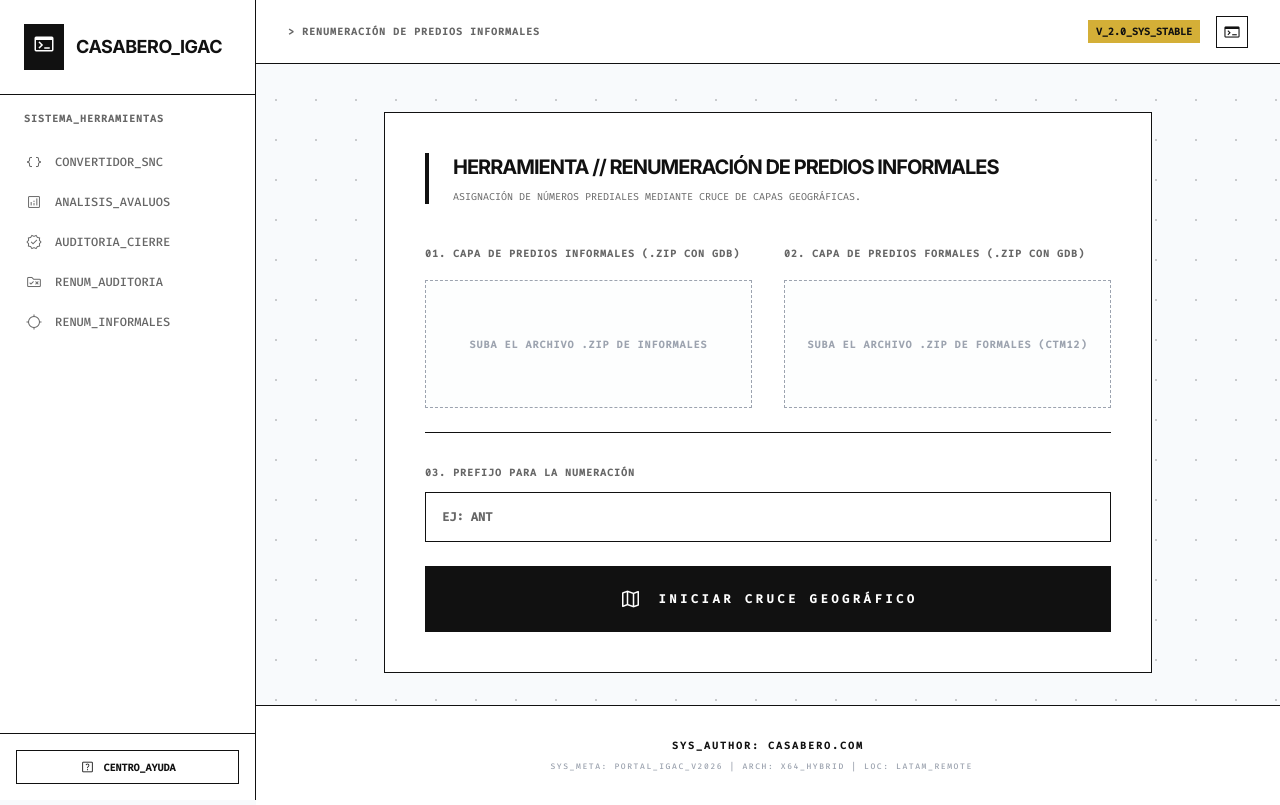
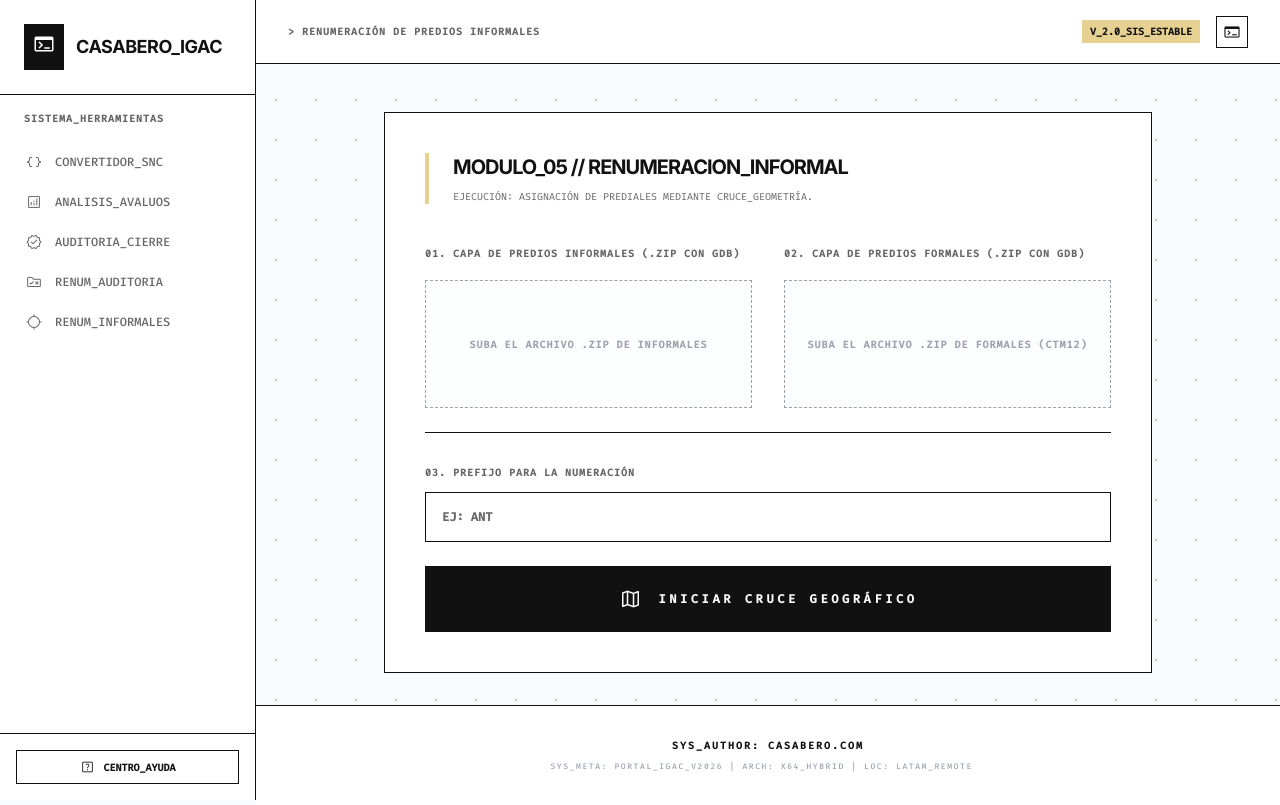
Before and after one commit to casabero/igac-portal, a Flask app: template templates/informales_tool.html in a window 1280 px wide. Run offline with Flask 3, Linux system fonts and the light colour scheme; the template is opened without the code that fills it, so the values that code supplies are empty; some libraries are stand-ins or nearby versions.

Commit message:
style: branding update 2.0 - spanish localization and new accent color (#e7d192)

```diff
--- a/modules/auditoria_maestra.py
+++ b/modules/auditoria_maestra.py
@@ -298,7 +298,7 @@ def procesar_auditoria(files_dict, pct_incremento, zona_filtro='General'):
 
 class AuditoriaPDF(FPDF):
     def header(self):
-        self.set_fill_color(17, 24, 39)
+        self.set_fill_color(17, 17, 17)
         self.rect(0, 0, 216, 35, 'F')
         self.set_y(12)
         self.set_font('Helvetica', 'B', 16)
@@ -312,7 +312,7 @@ class AuditoriaPDF(FPDF):
         self.set_y(-20); self.set_draw_color(229, 231, 235)
         self.line(20, self.get_y(), 196, self.get_y()); self.ln(2)
         self.set_font('Helvetica', 'I', 7); self.set_text_color(156, 163, 175)
-        self.cell(0, 10, 'by casabero', 0, 0, 'L')
+        self.cell(0, 10, 'sys_author: CASABERO.COM', 0, 0, 'L')
         self.cell(0, 10, f'Página {self.page_no()}', 0, 0, 'R')
 
 def generar_pdf_auditoria(resultados):
@@ -338,8 +338,8 @@ def generar_pdf_auditoria(resultados):
 
     if 'variaciones_all' in resultados and resultados['variaciones_all']:
         try:
-            plt.figure(figsize=(6, 3))
-            plt.boxplot(resultados['variaciones_all'], vert=False, patch_artist=True, boxprops=dict(facecolor='#EEF2FF', color='#4F46E5'), medianprops=dict(color='#EF4444'))
+            plt.figure(figsize=(6, 3), facecolor='white')
+            plt.boxplot(resultados['variaciones_all'], vert=False, patch_artist=True, boxprops=dict(facecolor='#F3F4F6', color='#111111'), medianprops=dict(color='#e7d192'))
             plt.title('Distribución de % Variación', fontsize=10); plt.xlabel('% Variación', fontsize=8)
             plt.grid(axis='x', linestyle='--', alpha=0.7); plt.tight_layout()
             img_buf = io.BytesIO(); plt.savefig(img_buf, format='png', dpi=150); plt.close(); img_buf.seek(0)
--- a/modules/renumeracion_auditor.py
+++ b/modules/renumeracion_auditor.py
@@ -231,13 +231,13 @@ import matplotlib.pyplot as plt
 
 class AuditoriaRenumeracionPDF(FPDF):
     def header(self):
-        self.set_fill_color(17, 24, 39); self.rect(0, 0, 216, 35, 'F'); self.set_y(12); self.set_font('Helvetica', 'B', 16); self.set_text_color(255, 255, 255); self.cell(0, 10, 'REPORTE DE RENUMERACIÓN - IGAC', 0, 1, 'C')
+        self.set_fill_color(17, 17, 17); self.rect(0, 0, 216, 35, 'F'); self.set_y(12); self.set_font('Helvetica', 'B', 16); self.set_text_color(255, 255, 255); self.cell(0, 10, 'REPORTE DE RENUMERACIÓN - IGAC', 0, 1, 'C')
         self.set_font('Helvetica', '', 8); self.set_text_color(156, 163, 175); self.cell(0, 5, 'SISTEMA DE AUDITORÍA CATASTRAL MULTIPROPÓSITO', 0, 1, 'C'); self.ln(15)
 
     def footer(self):
         self.set_y(-20); self.set_draw_color(229, 231, 235); self.line(20, self.get_y(), 196, self.get_y()); self.ln(2)
         self.set_font('Helvetica', 'I', 7); self.set_text_color(156, 163, 175)
-        self.cell(0, 10, 'by casabero', 0, 0, 'L'); self.cell(0, 10, f'Página {self.page_no()}', 0, 0, 'R')
+        self.cell(0, 10, 'sys_author: CASABERO.COM', 0, 0, 'L'); self.cell(0, 10, f'Página {self.page_no()}', 0, 0, 'R')
 
 def generar_pdf_renumeracion(resultados):
     """Genera un reporte PDF detallado"""
@@ -277,7 +277,7 @@ def generar_pdf_renumeracion(resultados):
         l_g = resultados.get('logs_geo', {}); s_g = l_g.get('stats_geo', {}) if isinstance(l_g, dict) else {}
         if s_g:
             try:
-                plt.figure(figsize=(6, 4)); plt.pie([s_g['coincidencias'], s_g['sin_mapa'], s_g['sobran_gdb']], labels=['Consistentes', 'Faltan GDB', 'Sobran GDB'], autopct='%1.1f%%', startangle=140, colors=['#22c55e', '#ef4444', '#f59e0b']); plt.title('Consistencia Datos vs Mapas', fontsize=11, color='#475569'); i_b = io.BytesIO(); plt.savefig(i_b, format='png', dpi=150); plt.close(); i_b.seek(0); pdf.add_page(); pdf.image(i_b, x=45, w=120); pdf.ln(5)
+                plt.figure(figsize=(6, 4)); plt.pie([s_g['coincidencias'], s_g['sin_mapa'], s_g['sobran_gdb']], labels=['Consistentes', 'Faltan GDB', 'Sobran GDB'], autopct='%1.1f%%', startangle=140, colors=['#111111', '#e7d192', '#666666']); plt.title('Consistencia Datos vs Mapas', fontsize=11, color='#111111'); i_b = io.BytesIO(); plt.savefig(i_b, format='png', dpi=150); plt.close(); i_b.seek(0); pdf.add_page(); pdf.image(i_b, x=45, w=120); pdf.ln(5)
             except Exception: pass
 
     top_p = resultados.get('top_problematicos', [])
--- a/templates/base.html
+++ b/templates/base.html
@@ -25,7 +25,7 @@
                             900: "#111111", 700: "#333333", 500: "#666666", 200: "#E5E5E5", 50: "#F9FAFB"
                         },
                         primary: "#111111",
-                        accent: "#D4AF37"
+                        accent: "#e7d192"
                     }
                 }
             }
@@ -128,7 +128,7 @@
                 </h2>
             </div>
             <div class="flex items-center gap-4">
-                <span class="text-[10px] font-mono bg-accent text-primary px-2 py-1 font-bold">V_2.0_SYS_STABLE</span>
+                <span class="text-[10px] font-mono bg-accent text-primary px-2 py-1 font-bold">V_2.0_SIS_ESTABLE</span>
                 <div class="h-8 w-8 bg-white border border-gray-900 flex items-center justify-center text-gray-900">
                     <span class="material-symbols-outlined text-[20px] font-light">terminal</span>
                 </div>
--- a/templates/informales_tool.html
+++ b/templates/informales_tool.html
@@ -9,11 +9,11 @@
     <!-- FORMULARIO -->
     {% if not resultados %}
     <div class="max-w-3xl mx-auto bg-white p-10 border border-gray-900 mt-4 relative">
-        <div class="mb-10 border-l-4 border-gray-900 pl-6">
-            <h2 class="text-xl font-display font-bold text-gray-900 uppercase tracking-tighter">Herramienta //
-                Renumeración de Predios Informales</h2>
-            <p class="text-[10px] font-mono text-gray-500 mt-2 uppercase">Asignación de números prediales mediante cruce
-                de capas geográficas.</p>
+        <div class="mb-10 border-l-4 border-accent pl-6">
+            <h2 class="text-xl font-display font-bold text-gray-900 uppercase tracking-tighter">MODULO_05 //
+                RENUMERACION_INFORMAL</h2>
+            <p class="text-[10px] font-mono text-gray-500 mt-2 uppercase">Ejecución: asignación de prediales mediante
+                cruce_geometría.</p>
         </div>
 
         <form method="POST" enctype="multipart/form-data" class="space-y-6" id="renumForm">
@@ -91,8 +91,9 @@
                 </div>
                 <div>
                     <h3 class="text-2xl font-display font-bold text-gray-900 uppercase tracking-tighter">
-                        sys_ciclo_completado</h3>
-                    <p class="text-[10px] text-gray-500 mt-2 font-mono">NODOS_GENERADOS: {{ resultados.total_procesados
+                        SIS_CICLO_COMPLETADO</h3>
+                    <p class="text-[10px] text-gray-500 mt-2 font-mono uppercase tracking-widest">NODOS_TRANSFORMADOS:
+                        {{ resultados.total_procesados
                         }}</p>
                 </div>
             </div>
--- a/templates/renumeracion_tool.html
+++ b/templates/renumeracion_tool.html
@@ -10,10 +10,10 @@
     {% if not resultados %}
     <div class="max-w-2xl mx-auto bg-white p-10 border border-gray-900 mt-4">
         <div class="mb-10 border-l-4 border-accent pl-6">
-            <h2 class="text-xl font-display font-bold text-gray-900 uppercase tracking-tighter">MODULE_04 //
+            <h2 class="text-xl font-display font-bold text-gray-900 uppercase tracking-tighter">MODULO_04 //
                 RENUM_AUDIT</h2>
-            <p class="text-[10px] font-mono text-gray-500 mt-2 uppercase">Core verification: ID_LIFECYCLE &
-                GEOSPATIAL_CONSISTENCY.</p>
+            <p class="text-[10px] font-mono text-gray-500 mt-2 uppercase">Verificación: CICLO_VIDA_ID y
+                CONSISTENCIA_GEOMETRICA.</p>
         </div>
 
         <form method="POST" enctype="multipart/form-data" id="form_renum" class="space-y-10">
```
Also changed, not shown: templates/admin_dashboard.html (+7 -7 lines), templates/avaluo_tool.html (+4 -4 lines), templates/index.html (+4 -4 lines), templates/snc_tool.html (+4 -3 lines).
